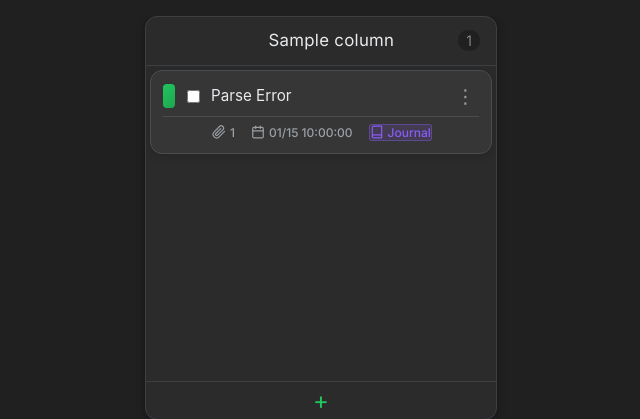
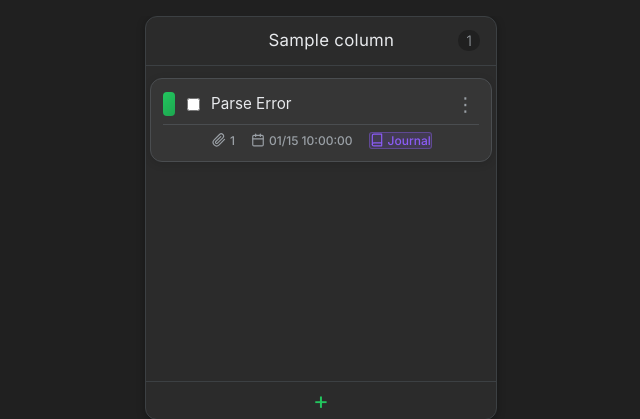
Before and after one commit to alxgz1z/mydayhub-app, a PHP site: page / in a window 1280 px wide. Shown: the part 72-491 px from the top of the page, without its empty margins (319-959 px from the left). Run offline with PHP 8.4, Linux system fonts and the light colour scheme; the visitor is signed in with stand-in values (Sample User, id 1); tables that the repository leaves empty or names only in its code hold one stand-in row (values such as "Sample post"); data that the repository does not hold is empty; some libraries are stand-ins or nearby versions.

Commit message:
Fix top card padding overlap with column header on hover
ISSUE FIXED:
- First card's border was overlapping with column header's bottom border on hover
- Added margin-top: 0.5rem to first task and journal cards
- Prevents visual overlap when cards lift on hover

IMPLEMENTATION:
- Added .task-card:first-of-type { margin-top: 0.5rem; }
- Added .journal-entry-card:first-of-type { margin-top: 0.5rem; }
- Creates clean visual separation between header and first card

BENEFITS:
- Clean visual separation
- No overlap on hover
- Improved visual hierarchy

```diff
--- a/uix/journal.css
+++ b/uix/journal.css
@@ -291,6 +291,11 @@
 
 .journal-entry-card:not(.private) {
 	animation: fadeInUpEntry 0.4s ease-out;
+}
+
+/* Add top margin to first card to prevent header overlap */
+.journal-entry-card:first-of-type {
+	margin-top: 0.5rem;
 }
 
 .journal-entry-card.private {
--- a/uix/tasks.css
+++ b/uix/tasks.css
@@ -288,6 +288,11 @@
 	box-shadow: 0 8px 16px rgba(0, 0, 0, 0.15); /* More dramatic shadow on hover */
 	border-color: var(--accent-color);
 	background-color: var(--card-bg-hover, var(--card-bg)); /* Subtle background change */
+}
+
+/* Add top margin to first card to prevent header overlap */
+.task-card:first-of-type {
+	margin-top: 0.5rem;
 }
 
 /* Remove wiggle; unify with journal hover */
```
Also changed, not shown: storage/debug/report_20251026_123708_7187e7.json (added).
